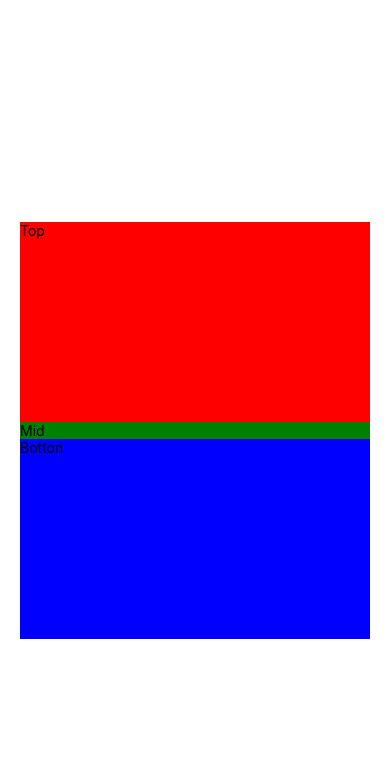
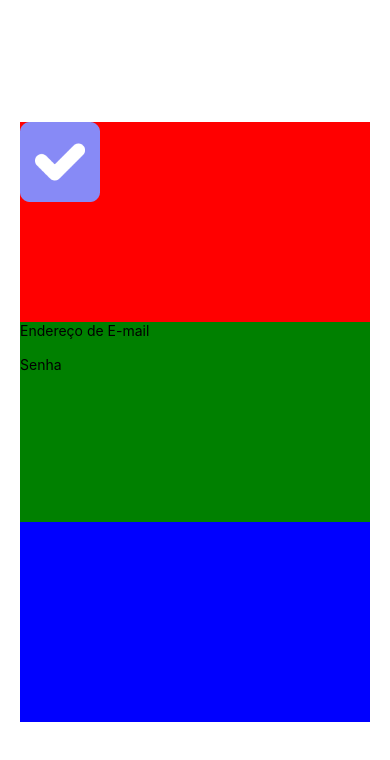
Before and after one commit to Fast-18/reactNative-App, a React Native app: screen / in a window 390 px wide. Shown: the top 760 px of the page. Built offline with nearby package versions, Linux system fonts and the light colour scheme.

Commit message:
Colocando TexInput e a img, arrumando algumas partes da telas

```diff
--- /dev/null
+++ b/src/@types/png.d.ts
@@ -0,0 +1 @@
+declare module '*.png'
--- a/src/pages/login/index.tsx
+++ b/src/pages/login/index.tsx
@@ -1,19 +1,25 @@
 import React from 'react';
-import { Text, View} from "react-native";
+import { Text, View, Image, TextInput} from "react-native";
 import { style } from "./styles";
+import Logo from "../../assets/logo.png";
 
 export default function Login() {
     return (
     < View style = {style.container} >
         <View style={style.boxTop}>
-            <Text>Top</Text>
+            <Image
+        source={Logo}
+            />
         </View>
         <View style={style.boxMid}>
-            <Text>Mid</Text>
+            <Text>Endereço de E-mail</Text>
+            <TextInput />
+            <Text>Senha</Text>
+            <TextInput />
+            </View>
             <View style={style.boxBotton}>
-                <Text>Botton</Text>
             </View>
         </View>
-    </View>
+
     )
 }
```
